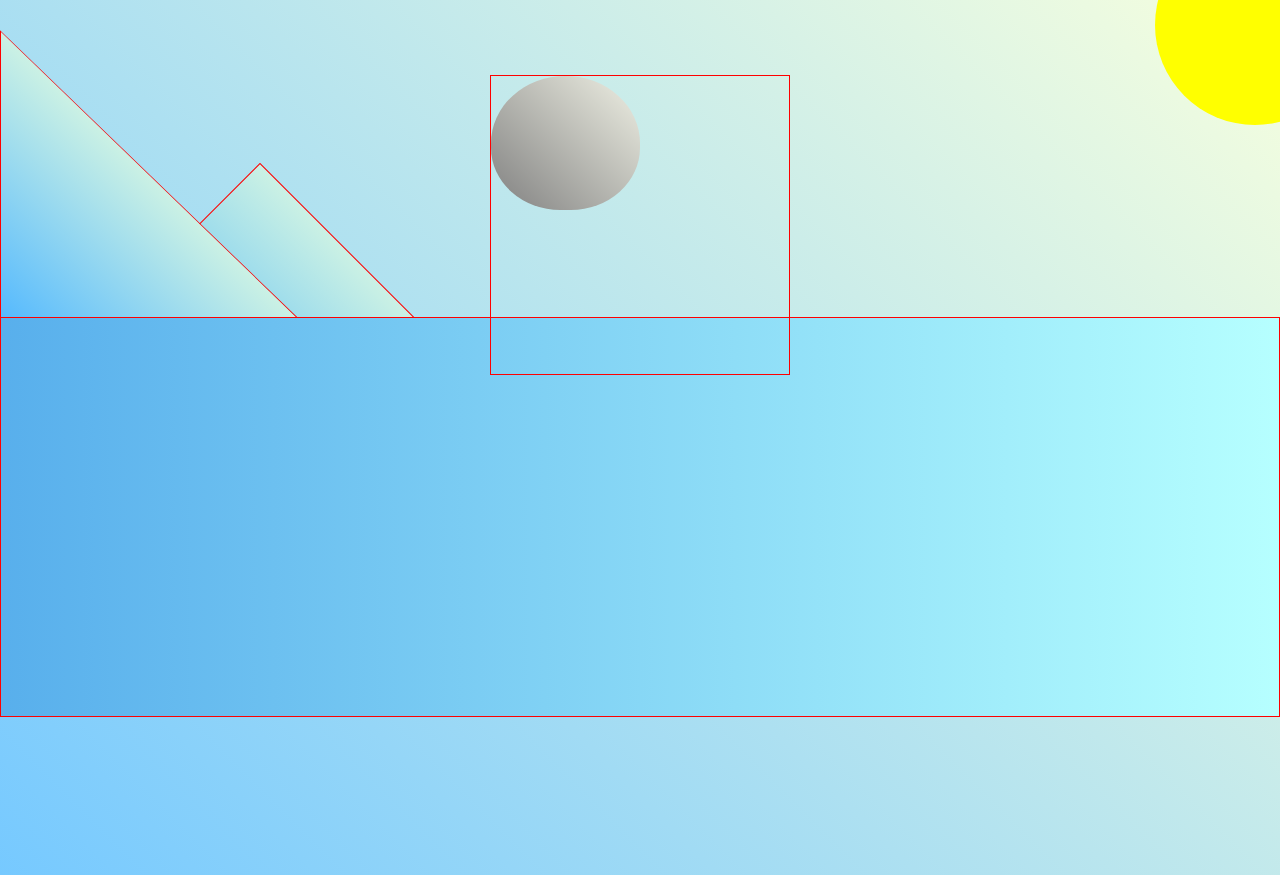
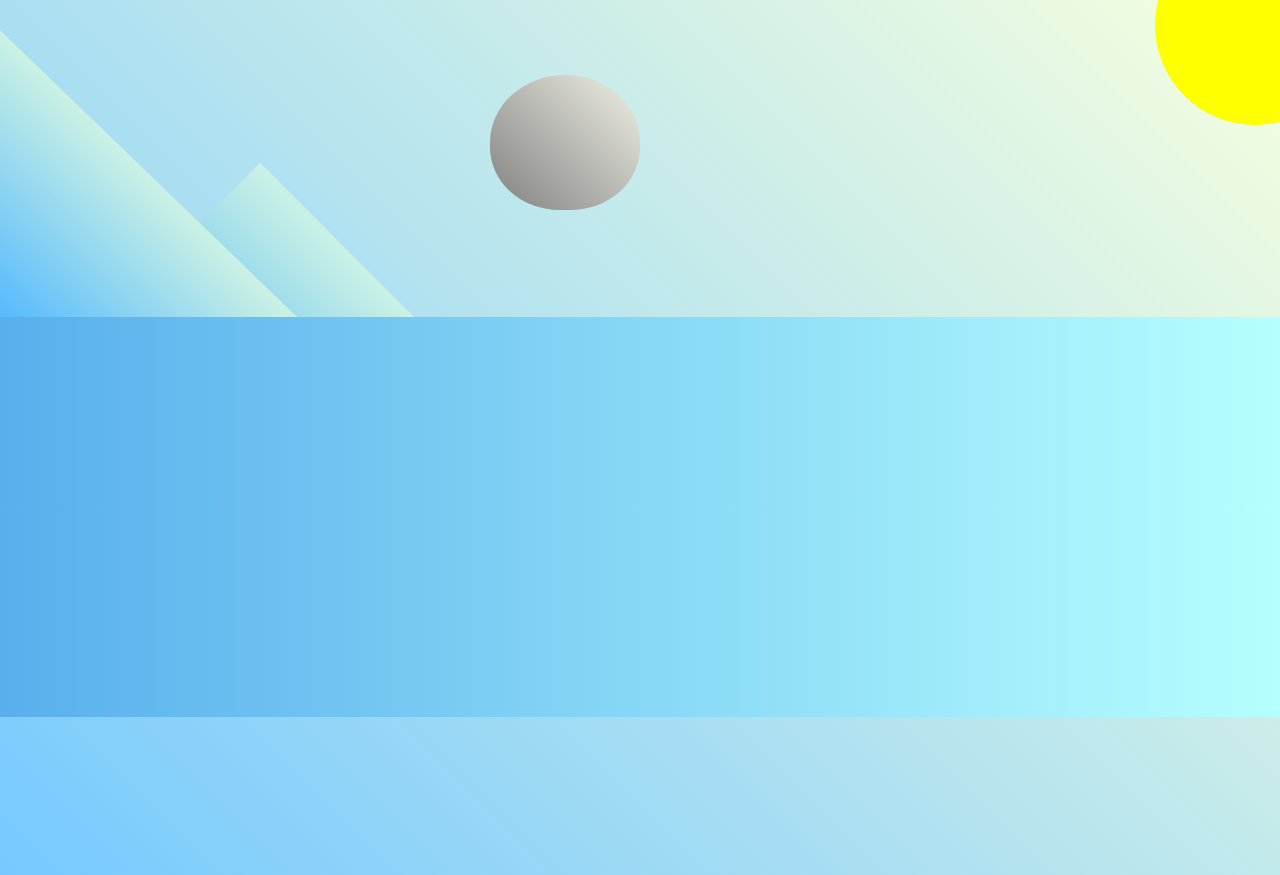
Before and after one commit to syjem/Penguin, a plain HTML site: page index.html in a window 1280 px wide. Shown: the top 875 px of the page. Drawn offline with Linux system fonts and the light colour scheme.

Commit message:
remove the borders

```diff
--- a/css/style.css
+++ b/css/style.css
@@ -23,7 +23,6 @@ body {
     z-index: 2;
     margin-top: 100px;
     background: linear-gradient(rgb(203, 241, 228), rgb(80, 183, 255));
-    border: 1px solid red;
 }
 
 .back-mountain {
@@ -35,7 +34,6 @@ body {
     left: 110px;
     top: 225px;
     background: linear-gradient(rgb(203, 241, 228), rgb(47, 170, 255));
-    border: 1px solid red;
 }
 
 .sun {
@@ -53,7 +51,6 @@ body {
     height: 300px;
     margin: 0 auto;
     margin-top: 75px;
-    border: 1px solid red;
     position: relative;
     z-index: 4;
 }
@@ -78,7 +75,6 @@ body {
     margin-top: -58px;
     background: linear-gradient(90deg,
                 rgb(88, 175, 236),
-                rgb(182, 255, 255));
-                border: 1px solid red;
-
+                rgb(182, 255, 255)
+                );
   }
```
